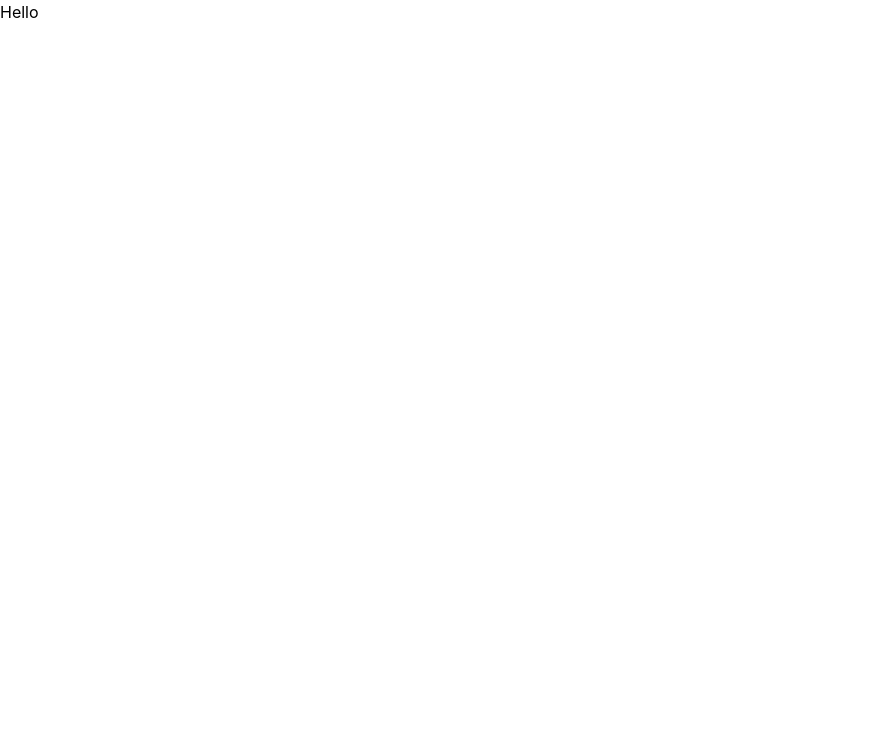
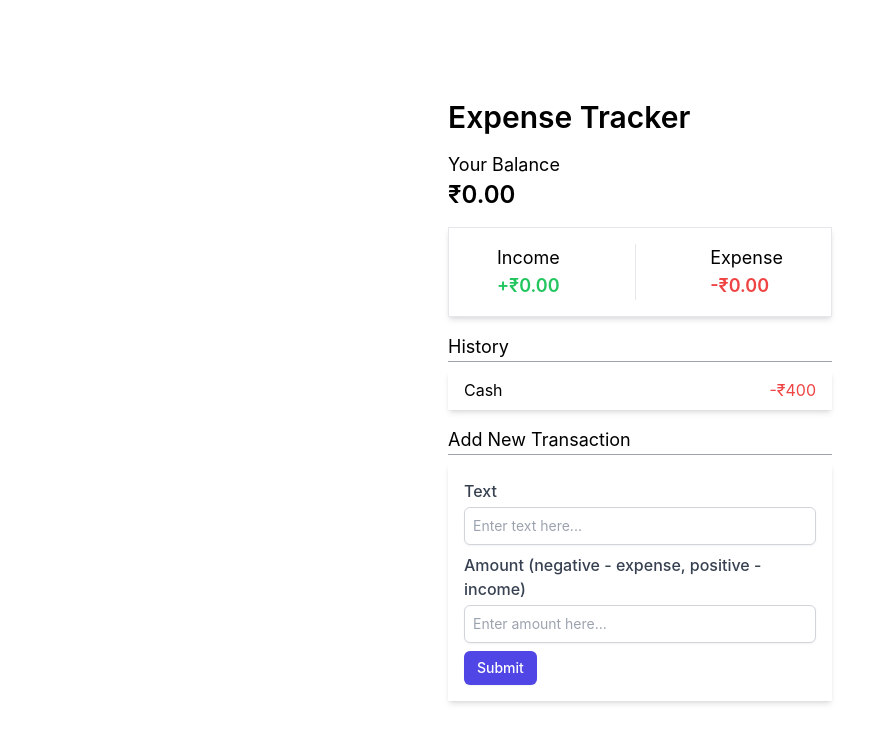
Before and after one commit to Manav-Kaushal/expense-tracker, a Next.js app: page / in a window 1280 px wide. Shown: the top 742 px of the page, without its empty margins (0-894 px from the left). Built offline with nearby package versions, Linux system fonts and the light colour scheme.

Commit message:
basic structure complete

```diff
--- /dev/null
+++ b/components/AddTransaction.js
@@ -0,0 +1,60 @@
+import { Formik, Field, Form } from "formik";
+
+export const AddTransaction = () => {
+  return (
+    <div className="space-y-2">
+      <h4 className="text-lg border-b border-gray-400">Add New Transaction</h4>
+      <div>
+        <Formik
+          initialValues={{
+            text: "",
+            amount: "",
+          }}
+          onSubmit={async (values) => {
+            await new Promise((r) => setTimeout(r, 500));
+            alert(JSON.stringify(values, null, 2));
+          }}
+        >
+          <Form className="space-y-2 shadow-md p-4 text-lg">
+            <div>
+              <label
+                htmlFor="text"
+                className="block text-base font-medium text-gray-700"
+              >
+                Text
+              </label>
+              <Field
+                as="input"
+                id="text"
+                name="text"
+                placeholder="Enter text here..."
+                className="p-2 shadow-sm focus:ring-indigo-500 focus:border-indigo-500 mt-1 block w-full sm:text-sm border border-gray-300 rounded-md"
+              />
+            </div>
+            <div>
+              <label
+                htmlFor="amount"
+                className="block text-base font-medium text-gray-700"
+              >
+                Amount&nbsp;<span>(negative - expense, positive - income)</span>
+              </label>
+              <Field
+                id="amount"
+                name="amount"
+                placeholder="Enter amount here..."
+                className="p-2 shadow-sm focus:ring-indigo-500 focus:border-indigo-500 mt-1 block w-full sm:text-sm border border-gray-300 rounded-md"
+              />
+            </div>
+
+            <button
+              type="submit"
+              className="inline-flex items-center px-3 py-2 border border-transparent text-sm leading-4 font-medium rounded-md shadow-sm text-white bg-indigo-600 hover:bg-indigo-700 focus:outline-none focus:ring-2 focus:ring-offset-2 focus:ring-indigo-500"
+            >
+              Submit
+            </button>
+          </Form>
+        </Formik>
+      </div>
+    </div>
+  );
+};
--- /dev/null
+++ b/components/Balance.js
@@ -0,0 +1,10 @@
+export const Balance = () => {
+  const currencySymbol = process.env.CURRENCY_SYMBOL;
+
+  return (
+    <>
+      <h4 className="text-lg">Your Balance</h4>
+      <h1 className="text-2xl font-semibold">₹0.00</h1>
+    </>
+  );
+};
--- /dev/null
+++ b/components/Header.js
@@ -0,0 +1,7 @@
+export const Header = ({ title }) => {
+  return (
+    <div>
+      <h1 className="text-3xl font-semibold">{title}</h1>
+    </div>
+  );
+};
--- /dev/null
+++ b/components/IncomeExpenses.js
@@ -0,0 +1,15 @@
+export const IncomeExpenses = () => {
+  return (
+    <div className="py-4 px-12 flex justify-between shadow-md text-lg border">
+      <div>
+        <h4>Income</h4>
+        <p className="text-green-500 font-semibold">+₹0.00</p>
+      </div>
+      <div className="h-15 border-r border-gray-200" />
+      <div>
+        <h4>Expense</h4>
+        <p className="text-red-500 font-semibold">-₹0.00</p>
+      </div>
+    </div>
+  );
+};
--- /dev/null
+++ b/components/TransactionList.js
@@ -0,0 +1,12 @@
+export const TransactionList = () => {
+  return (
+    <div className="space-y-2">
+      <h4 className="text-lg border-b border-gray-400">History</h4>
+      <ul>
+        <li className="px-4 py-2 shadow-md flex justify-between">
+          Cash <span className="text-red-500">-₹400</span>
+        </li>
+      </ul>
+    </div>
+  );
+};
--- a/package.json
+++ b/package.json
@@ -9,6 +9,7 @@
     "lint": "next lint"
   },
   "dependencies": {
+    "formik": "^2.2.9",
     "next": "12.1.0",
     "react": "17.0.2",
     "react-dom": "17.0.2"
--- a/pages/index.js
+++ b/pages/index.js
@@ -1,3 +1,27 @@
+import { AddTransaction } from "../components/AddTransaction";
+import { Balance } from "../components/Balance";
+import { Header } from "../components/Header";
+import { IncomeExpenses } from "../components/IncomeExpenses";
+import { TransactionList } from "../components/TransactionList";
+
 export default function Home() {
-  return <div>Hello</div>;
+  return (
+    <main className="min-h-screen flex items-center justify-center">
+      <div className="w-full space-y-4 max-w-sm">
+        <Header title="Expense Tracker" />
+        <div>
+          <Balance />
+        </div>
+        <div>
+          <IncomeExpenses />
+        </div>
+        <div>
+          <TransactionList />
+        </div>
+        <div>
+          <AddTransaction />
+        </div>
+      </div>
+    </main>
+  );
 }
```
Also changed, not shown: 1 other file (tests, documents, lock files or other folders).
